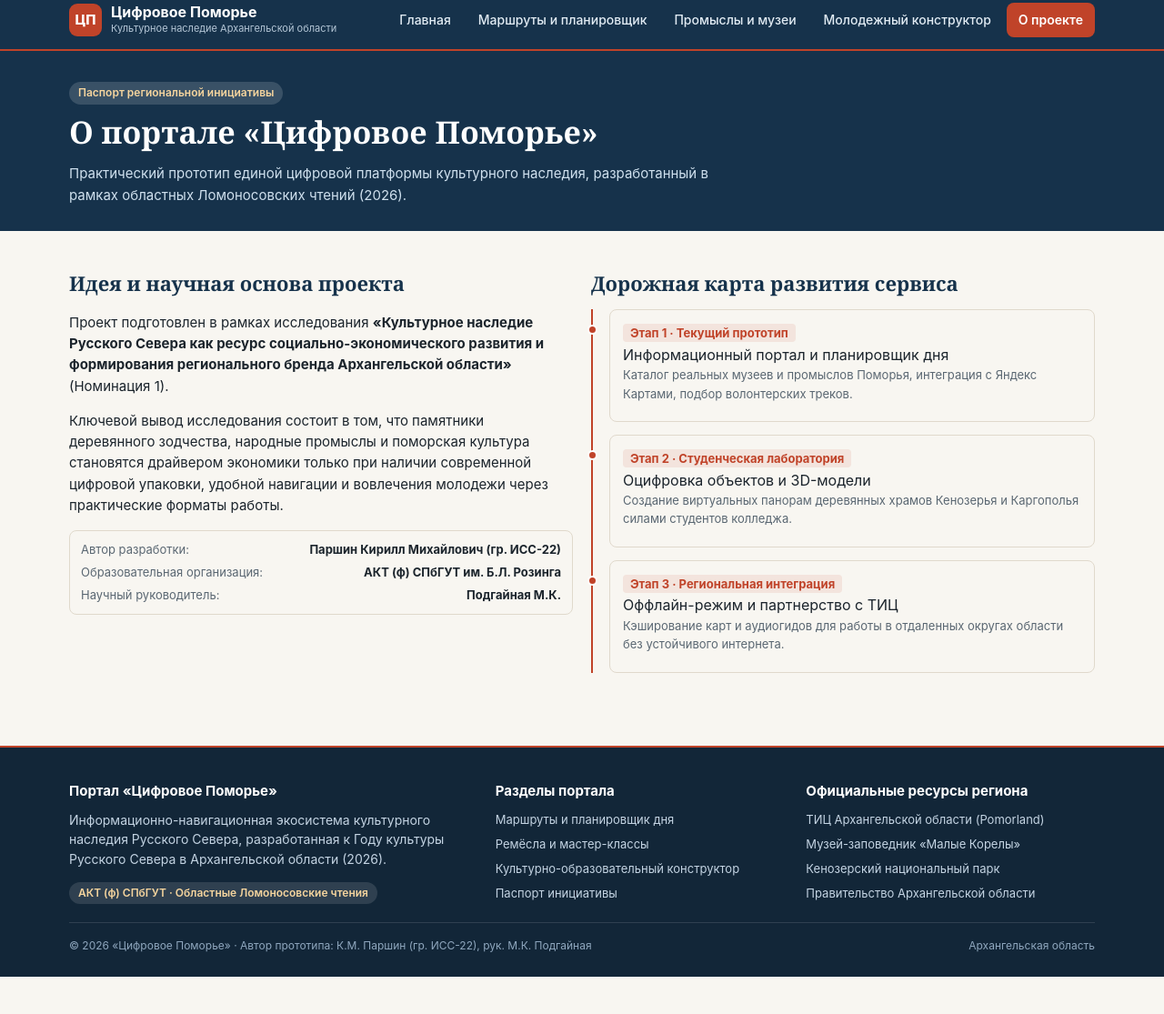
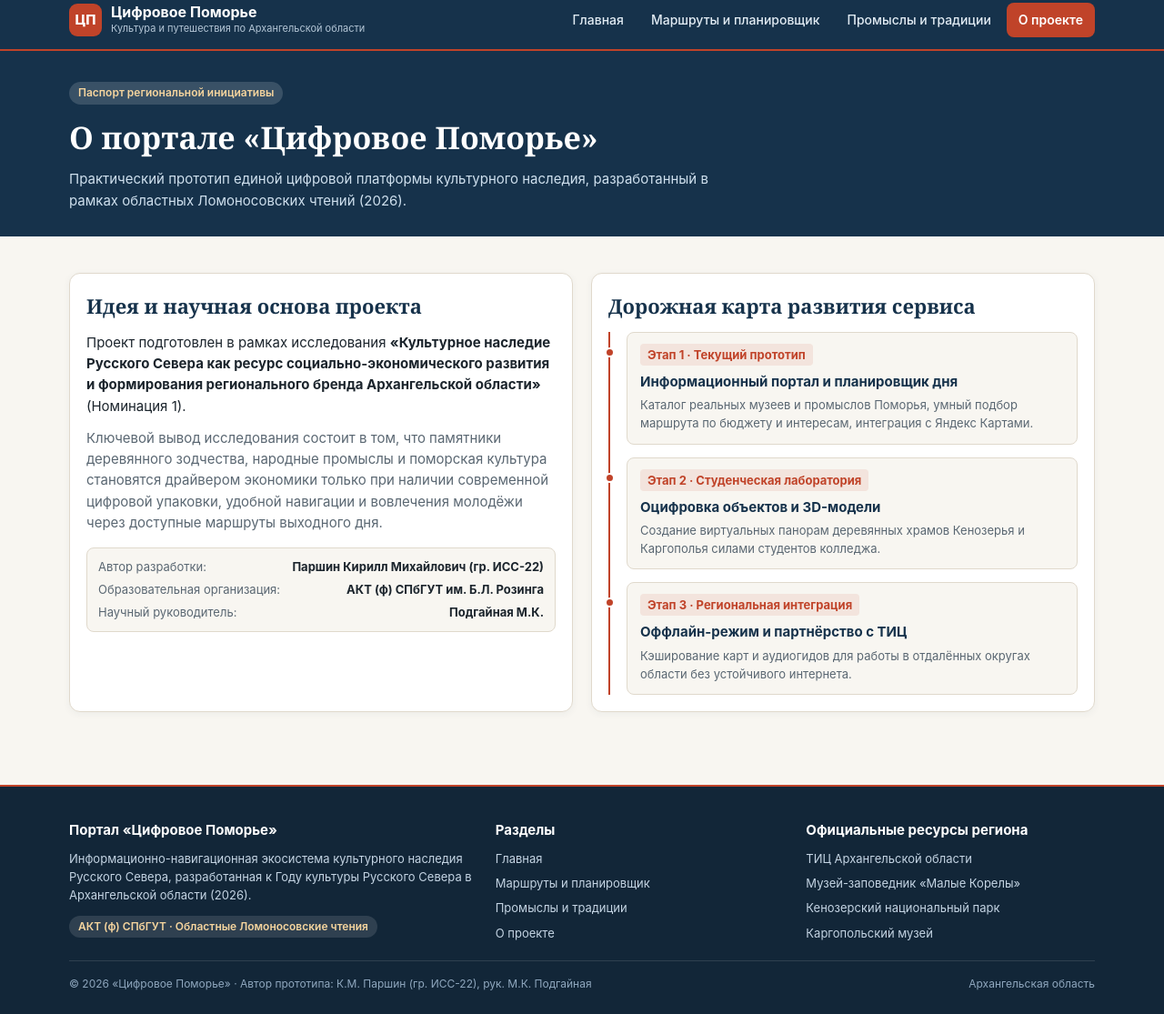
Before and after one commit to Zahvate/digital-pomorye, a plain HTML site: page about.html in a window 1280 px wide. Shown: the part 10-1125 px from the top of the page at 91% size. Before the commit the page ends 1084 px from the top, so only its background shows below. Drawn offline with Linux system fonts and the light colour scheme.

Commit message:
Add files via upload

```diff
--- a/about.html
+++ b/about.html
@@ -12,31 +12,27 @@
   <div class="container header-inner">
     <a href="index.html" class="brand">
       <div class="brand-mark">ЦП</div>
-      <div class="brand-text">
+      <div>
         <span class="brand-title">Цифровое Поморье</span>
-        <span class="brand-sub">Культурное наследие Архангельской области</span>
+        <span class="brand-sub">Культура и путешествия по Архангельской области</span>
       </div>
     </a>
 
-    <button type="button" class="nav-toggle" id="navToggle" aria-expanded="false" aria-label="Открыть меню">
-      ☰ Меню
-    </button>
+    <button type="button" class="nav-toggle" id="navToggle" aria-expanded="false">☰ Меню</button>
 
     <nav class="main-nav" id="mainNav">
-      <a href="index.html" class="">Главная</a>
-<a href="routes.html" class="">Маршруты и планировщик</a>
-<a href="crafts.html" class="">Промыслы и музеи</a>
-<a href="constructor.html" class="">Молодежный конструктор</a>
+      <a href="index.html">Главная</a>
+      <a href="routes.html">Маршруты и планировщик</a>
+      <a href="crafts.html">Промыслы и традиции</a>
       <a href="about.html" class="active">О проекте</a>
     </nav>
   </div>
 </header>
 
 <main>
-
   <div class="page-header">
     <div class="container">
-    <span class="badge" style="background:rgba(255,255,255,0.15);color:#F6D59E;">Паспорт региональной инициативы</span>
+      <span class="badge" style="background:rgba(255,255,255,0.15);color:#F6D59E;margin-bottom:6px;">Паспорт региональной инициативы</span>
       <h1>О портале «Цифровое Поморье»</h1>
       <p>Практический прототип единой цифровой платформы культурного наследия, разработанный в рамках областных Ломоносовских чтений (2026).</p>
     </div>
@@ -44,50 +40,51 @@
 
   <section class="section">
     <div class="container grid-2">
-    <div class="planner-box">
+      <div class="box-panel">
         <h2 style="font-family:Georgia,serif;font-size:22px;margin:0 0 12px;color:var(--primary);">Идея и научная основа проекта</h2>
-      <p style="font-size:15px;">
+        <p style="font-size:15px;color:var(--text-main);margin:0 0 12px;">
           Проект подготовлен в рамках исследования <strong>«Культурное наследие Русского Севера как ресурс социально-экономического развития и формирования регионального бренда Архангельской области»</strong> (Номинация 1).
         </p>
-      <p style="font-size:15px;">
-        Ключевой вывод исследования состоит в том, что памятники деревянного зодчества, народные промыслы и поморская культура становятся драйвером экономики только при наличии современной цифровой упаковки, удобной навигации и вовлечения молодежи через практические форматы работы.
+        <p style="font-size:15px;color:var(--text-muted);margin:0 0 16px;">
+          Ключевой вывод исследования состоит в том, что памятники деревянного зодчества, народные промыслы и поморская культура становятся драйвером экономики только при наличии современной цифровой упаковки, удобной навигации и вовлечения молодёжи через доступные маршруты выходного дня.
         </p>
-      <div class="meta-box" style="margin-top:16px;">
+        <div class="meta-box">
           <div class="meta-row"><span>Автор разработки:</span><strong>Паршин Кирилл Михайлович (гр. ИСС-22)</strong></div>
           <div class="meta-row"><span>Образовательная организация:</span><strong>АКТ (ф) СПбГУТ им. Б.Л. Розинга</strong></div>
           <div class="meta-row"><span>Научный руководитель:</span><strong>Подгайная М.К.</strong></div>
         </div>
       </div>
 
-    <div class="planner-box">
+      <div class="box-panel">
         <h2 style="font-family:Georgia,serif;font-size:22px;margin:0 0 12px;color:var(--primary);">Дорожная карта развития сервиса</h2>
         <div class="timeline">
           <div class="timeline-item">
-          <div>
+            <div class="timeline-top">
               <span class="timeline-time">Этап 1 · Текущий прототип</span>
-            <div class="timeline-title">Информационный портал и планировщик дня</div>
-            <div class="timeline-note">Каталог реальных музеев и промыслов Поморья, интеграция с Яндекс Картами, подбор волонтерских треков.</div>
             </div>
+            <div style="font-weight:700;font-size:15px;color:var(--primary);margin-bottom:4px;">Информационный портал и планировщик дня</div>
+            <div class="timeline-note" style="margin-bottom:0;">Каталог реальных музеев и промыслов Поморья, умный подбор маршрута по бюджету и интересам, интеграция с Яндекс Картами.</div>
           </div>
+
           <div class="timeline-item">
-          <div>
+            <div class="timeline-top">
               <span class="timeline-time">Этап 2 · Студенческая лаборатория</span>
-            <div class="timeline-title">Оцифровка объектов и 3D-модели</div>
-            <div class="timeline-note">Создание виртуальных панорам деревянных храмов Кенозерья и Каргополья силами студентов колледжа.</div>
             </div>
+            <div style="font-weight:700;font-size:15px;color:var(--primary);margin-bottom:4px;">Оцифровка объектов и 3D-модели</div>
+            <div class="timeline-note" style="margin-bottom:0;">Создание виртуальных панорам деревянных храмов Кенозерья и Каргополья силами студентов колледжа.</div>
           </div>
+
           <div class="timeline-item">
-          <div>
+            <div class="timeline-top">
               <span class="timeline-time">Этап 3 · Региональная интеграция</span>
-            <div class="timeline-title">Оффлайн-режим и партнерство с ТИЦ</div>
-            <div class="timeline-note">Кэширование карт и аудиогидов для работы в отдаленных округах области без устойчивого интернета.</div>
             </div>
+            <div style="font-weight:700;font-size:15px;color:var(--primary);margin-bottom:4px;">Оффлайн-режим и партнёрство с ТИЦ</div>
+            <div class="timeline-note" style="margin-bottom:0;">Кэширование карт и аудиогидов для работы в отдалённых округах области без устойчивого интернета.</div>
           </div>
         </div>
       </div>
     </div>
   </section>
-
 </main>
 
 <footer class="site-footer">
@@ -95,27 +92,27 @@
     <div class="footer-grid">
       <div>
         <h4>Портал «Цифровое Поморье»</h4>
-        <p style="font-size:14px;margin:0 0 12px;">
+        <p style="font-size:13px;margin:0 0 10px;">
           Информационно-навигационная экосистема культурного наследия Русского Севера, разработанная к Году культуры Русского Севера в Архангельской области (2026).
         </p>
-        <span class="badge badge-accent" style="background:rgba(255,255,255,0.12);color:#F6D59E;">АКТ (ф) СПбГУТ · Областные Ломоносовские чтения</span>
+        <span class="badge" style="background:rgba(255,255,255,0.12);color:#F6D59E;">АКТ (ф) СПбГУТ · Областные Ломоносовские чтения</span>
       </div>
       <div>
-        <h4>Разделы портала</h4>
+        <h4>Разделы</h4>
         <ul class="footer-links">
-          <li><a href="routes.html">Маршруты и планировщик дня</a></li>
-          <li><a href="crafts.html">Ремёсла и мастер-классы</a></li>
-          <li><a href="constructor.html">Культурно-образовательный конструктор</a></li>
-          <li><a href="about.html">Паспорт инициативы</a></li>
+          <li><a href="index.html">Главная</a></li>
+          <li><a href="routes.html">Маршруты и планировщик</a></li>
+          <li><a href="crafts.html">Промыслы и традиции</a></li>
+          <li><a href="about.html">О проекте</a></li>
         </ul>
       </div>
       <div>
         <h4>Официальные ресурсы региона</h4>
         <ul class="footer-links">
-          <li><a href="https://pomorland.travel" target="_blank" rel="noopener">ТИЦ Архангельской области (Pomorland)</a></li>
+          <li><a href="https://pomorland.travel" target="_blank" rel="noopener">ТИЦ Архангельской области</a></li>
           <li><a href="https://www.korely.ru" target="_blank" rel="noopener">Музей-заповедник «Малые Корелы»</a></li>
           <li><a href="https://kenozero.ru" target="_blank" rel="noopener">Кенозерский национальный парк</a></li>
-          <li><a href="https://dvinaland.ru" target="_blank" rel="noopener">Правительство Архангельской области</a></li>
+          <li><a href="https://kargopolmuseum.ru" target="_blank" rel="noopener">Каргопольский музей</a></li>
         </ul>
       </div>
     </div>
```
Also changed, not shown: crafts.html (+1 -2 lines), index.html (+1 -2 lines), routes.html (+1 -2 lines). Lines whose indentation alone changed are shown as unchanged.
